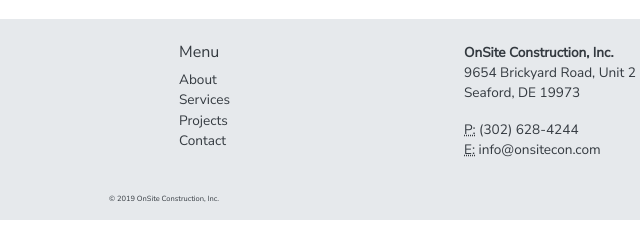
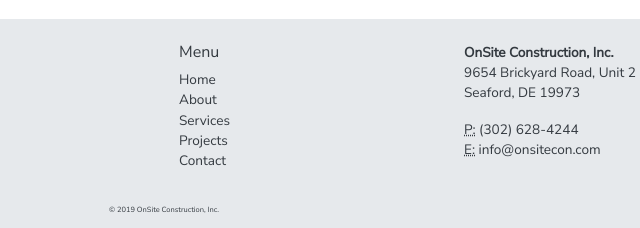
Before and after one commit to nicholaspritchett/onsite, a plain HTML site: page index.html in a window 1280 px wide. Shown: the part 1152-1380 px from the top of the page, 476-1116 px from the left. Drawn offline with Linux system fonts and the light colour scheme.

Commit message:
Adding home link to footer menu

```diff
--- a/index.html
+++ b/index.html
@@ -169,6 +169,9 @@
 
             <ul class="list-unstyled">
               <li>
+                <a href="index.html" class="text-dark">Home</a>
+              </li>
+              <li>
                 <a href="about.html"class="text-dark">About</a>
               </li>
                <li>
```
